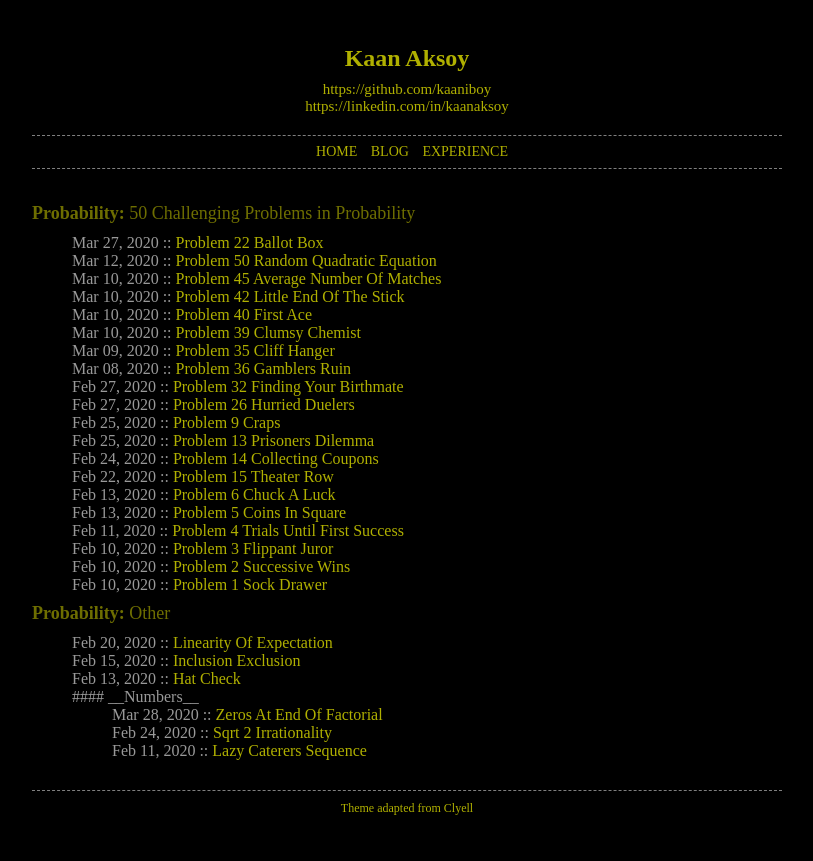
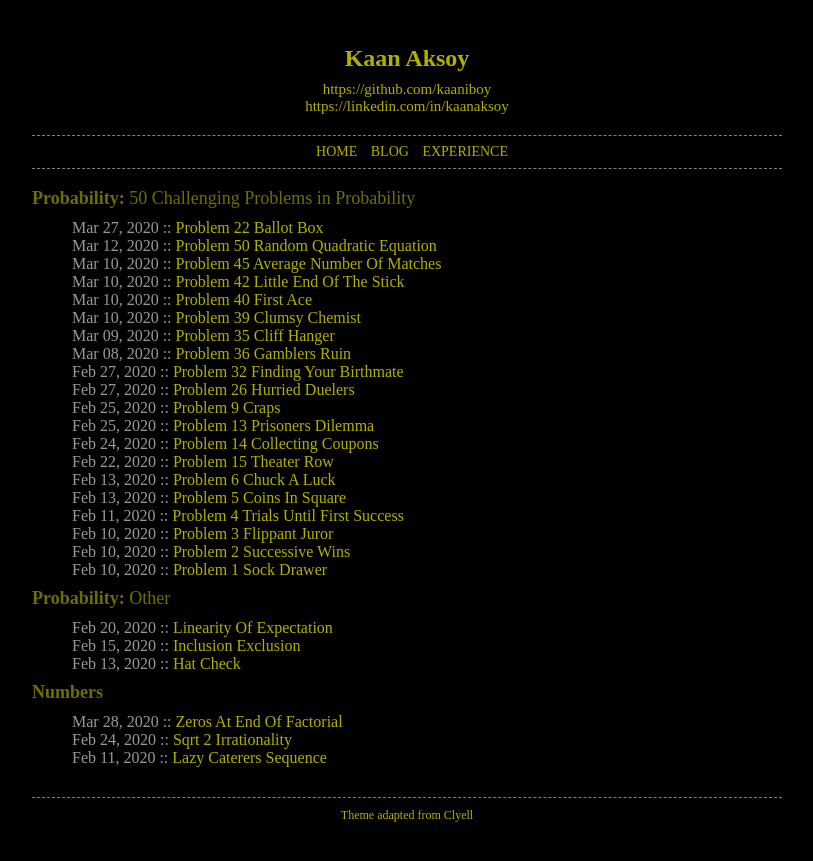
Before and after one commit to kaaniboy/math, a Jekyll site: the page built from docs/blog.md, in a window 1280 px wide. Shown: the top 861 px of the page, without its empty margins (233-1046 px from the left). Built offline with Jekyll 4.4.1, drawn with Linux system fonts in a browser that asks for light colours; some web fonts are replaced.

Commit message:
Fix blog categories listing

```diff
--- a/docs/_layouts/page.html
+++ b/docs/_layouts/page.html
@@ -2,11 +2,11 @@
 layout: default
 ---
 <div class="post">
-
+  <!--
   <header class="post-header">
     <h1>{{ page.title }}</h1>
   </header>
-
+  -->
   <article class="post-content">
   {{ content }}
   </article>
--- a/docs/blog.md
+++ b/docs/blog.md
@@ -25,6 +25,7 @@ permalink: /blog/
             <a class="post-link" href="/math/{{ post.url }}">{{ post.title }}</a>
         </li>
     {% endfor %}
+</ul>
 
 #### __Numbers__
 
```
